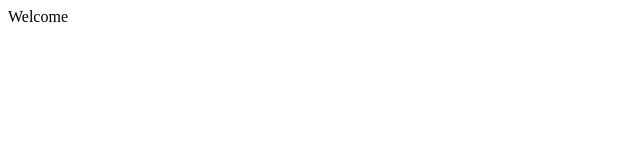
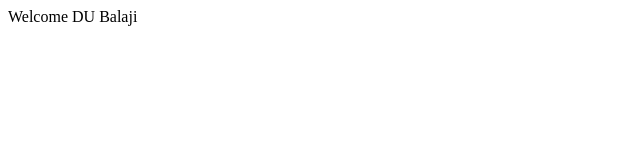
Before and after one commit to BalajiDU/IMDB, a plain HTML site: page index.html in a window 1280 px wide. Shown: the full height of the page, 0-640 px from the left. Drawn offline with Linux system fonts and the light colour scheme.

Commit message:
Update index.html

```diff
--- a/index.html
+++ b/index.html
@@ -1,7 +1,7 @@
 <html>
   <title>IMDB</title>
   <body>
-  <p>Welcome
+  <p>Welcome DU Balaji
   </p>
   </body>
 </html>
```
